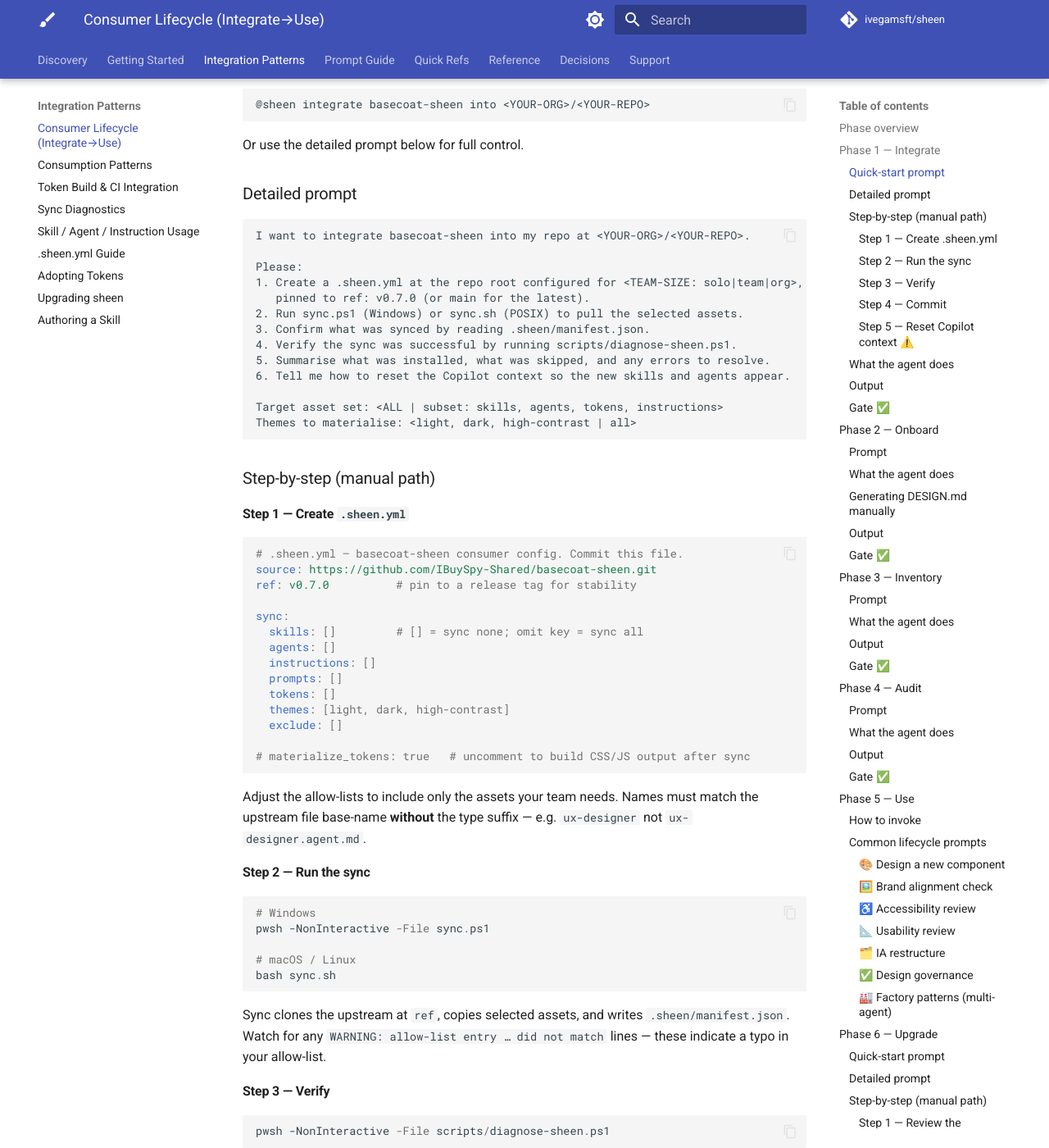
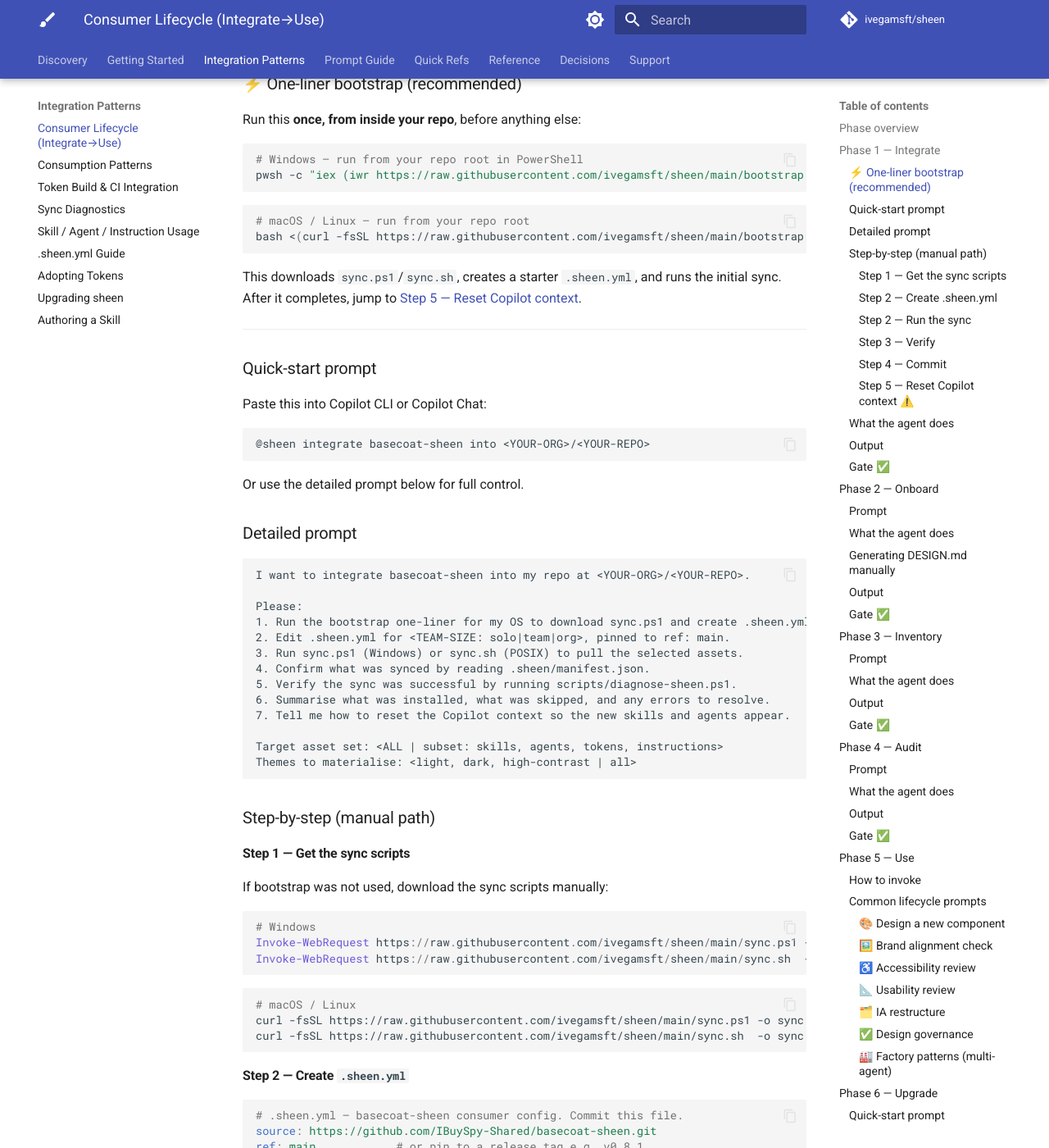
Before and after one commit to ivegamsft/sheen, an MkDocs documentation site: the page built from docs/guides/consumer-lifecycle.md, in a window 1280 px wide and 1400 px high, scrolled down 978 px. Shown: the whole window at 82% size. Built offline with MkDocs 1.6.1 and Material for MkDocs 9.7.7, drawn with Linux system fonts in a browser that asks for light colours; comment, search, counter and statistics services are not loaded.

Commit message:
fix: bootstrap paradox — consumers can now get sync.ps1 without prior setup (#100)
Root cause: README said to run `.\sync.ps1` but never explained how to get
sync.ps1 in the first place. Consumer repos like COECheck that tried
`/sheen-onboard` before running sync got ENOENT because the skill only
exists after sync completes.

- Add bootstrap.ps1 + bootstrap.sh: single one-liner consumers run from
  inside their repo; downloads sync scripts, creates starter .sheen.yml,
  runs initial sync
- Update README with "Getting started in 60 seconds" section and callout
  warning about the /sheen-onboard paradox
- Update consumer-lifecycle.md Phase 1 to lead with bootstrap one-liner;
  manual download path for advanced users
- Update sheen-integrate.prompt.md: new Phase 0 (Bootstrap) before Discover
- Update skills/sheen-onboard/SKILL.md: added Phase 0 to lifecycle table
  and error recovery block for file-not-found case
- Bump to v0.8.2

Co-authored-by: Copilot <copilot@users.noreply.github.com>
Co-authored-by: Copilot <223556219+Copilot@users.noreply.github.com>
Copilot-Session: db7a79c5-a367-49f7-a304-543cd156b7d8

````diff
--- a/docs/guides/consumer-lifecycle.md
+++ b/docs/guides/consumer-lifecycle.md
@@ -27,6 +27,29 @@ existing project.
 
 **Goal:** Pull sheen assets into your consumer repo for the first time.
 
+> ⚠️ **Bootstrap first.** Skills like `/sheen-onboard` live in `.github/skills/`
+> and do not exist until you run the sync below. Do **not** try to invoke
+> `/sheen-onboard` before completing this phase.
+
+### ⚡ One-liner bootstrap (recommended)
+
+Run this **once, from inside your repo**, before anything else:
+
+```powershell
+# Windows — run from your repo root in PowerShell
+pwsh -c "iex (iwr https://raw.githubusercontent.com/ivegamsft/sheen/main/bootstrap.ps1).Content"
+```
+
+```bash
+# macOS / Linux — run from your repo root
+bash <(curl -fsSL https://raw.githubusercontent.com/ivegamsft/sheen/main/bootstrap.sh)
+```
+
+This downloads `sync.ps1`/`sync.sh`, creates a starter `.sheen.yml`, and runs the
+initial sync. After it completes, jump to [Step 5 — Reset Copilot context](#step-5--reset-copilot-context).
+
+---
+
 ### Quick-start prompt
 
 Paste this into Copilot CLI or Copilot Chat:
@@ -43,13 +66,13 @@ Or use the detailed prompt below for full control.
 I want to integrate basecoat-sheen into my repo at <YOUR-ORG>/<YOUR-REPO>.
 
 Please:
-1. Create a .sheen.yml at the repo root configured for <TEAM-SIZE: solo|team|org>,
-   pinned to ref: v0.7.0 (or main for the latest).
-2. Run sync.ps1 (Windows) or sync.sh (POSIX) to pull the selected assets.
-3. Confirm what was synced by reading .sheen/manifest.json.
-4. Verify the sync was successful by running scripts/diagnose-sheen.ps1.
-5. Summarise what was installed, what was skipped, and any errors to resolve.
-6. Tell me how to reset the Copilot context so the new skills and agents appear.
+1. Run the bootstrap one-liner for my OS to download sync.ps1 and create .sheen.yml.
+2. Edit .sheen.yml for <TEAM-SIZE: solo|team|org>, pinned to ref: main.
+3. Run sync.ps1 (Windows) or sync.sh (POSIX) to pull the selected assets.
+4. Confirm what was synced by reading .sheen/manifest.json.
+5. Verify the sync was successful by running scripts/diagnose-sheen.ps1.
+6. Summarise what was installed, what was skipped, and any errors to resolve.
+7. Tell me how to reset the Copilot context so the new skills and agents appear.
 
 Target asset set: <ALL | subset: skills, agents, tokens, instructions>
 Themes to materialise: <light, dark, high-contrast | all>
@@ -57,12 +80,28 @@ Themes to materialise: <light, dark, high-contrast | all>
 
 ### Step-by-step (manual path)
 
-#### Step 1 — Create `.sheen.yml`
+#### Step 1 — Get the sync scripts
+
+If bootstrap was not used, download the sync scripts manually:
+
+```powershell
+# Windows
+Invoke-WebRequest https://raw.githubusercontent.com/ivegamsft/sheen/main/sync.ps1 -OutFile sync.ps1
+Invoke-WebRequest https://raw.githubusercontent.com/ivegamsft/sheen/main/sync.sh  -OutFile sync.sh
+```
+
+```bash
+# macOS / Linux
+curl -fsSL https://raw.githubusercontent.com/ivegamsft/sheen/main/sync.ps1 -o sync.ps1
+curl -fsSL https://raw.githubusercontent.com/ivegamsft/sheen/main/sync.sh  -o sync.sh
+```
+
+#### Step 2 — Create `.sheen.yml`
 
 ```yaml
 # .sheen.yml — basecoat-sheen consumer config. Commit this file.
 source: https://github.com/IBuySpy-Shared/basecoat-sheen.git
-ref: v0.7.0          # pin to a release tag for stability
+ref: main            # or pin to a release tag e.g. v0.8.1
 
 sync:
   skills: []         # [] = sync none; omit key = sync all
--- a/sheen-metadata.json
+++ b/sheen-metadata.json
@@ -2,7 +2,7 @@
   "$comment": "GENERATED FILE — do not hand-edit. Produced by scripts/build-metadata.ps1 from repo-root assets (vendor/ excluded).",
   "schema": "sheen-metadata/v1",
   "name": "basecoat-sheen",
-  "version": "0.8.1",
+  "version": "0.8.2",
   "source": {
     "excluded": [
       "vendor/"
@@ -578,7 +578,7 @@
         "pillar": null,
         "maturity": "stable",
         "description": "Use when onboarding a new consumer repository to the basecoat-sheen design governance framework. USE FOR: run the full 5-phase sheen consumer lifecycle (integrate, onboard, inventory, audit, use), bootstrap a .sheen.yml config, run sync against basecoat-sheen, generate an onboarding health report. DO NOT USE FOR: implementing product features, writing application business logic, deploying infrastructure.",
-        "hash": "b2bd45be8827089fb6c306407a233960074463b0c837c571504da46dd76ffed6"
+        "hash": "404ca76e306ad7b4f471beeddea33c17cef12972be244fcb48b4eb26742c1e39"
       },
       {
         "name": "style-guide-authoring",
--- a/sheen.vocab.yaml
+++ b/sheen.vocab.yaml
@@ -2,7 +2,7 @@
 # Intent vocabulary for the sheen router (skills/sheen/). Edit intents in
 # scripts/build-metadata.ps1 and re-run to update this file.
 schema: sheen-vocab/v2
-version: "0.8.1"
+version: "0.8.2"
 intents:
   - intent: "wireframe-a-flow"
     keywords: ["wireframe", "lo-fi", "sketch", "flow-diagram"]
--- a/version.json
+++ b/version.json
@@ -1,6 +1,6 @@
 {
   "name": "basecoat-sheen",
-  "version": "0.8.1",
+  "version": "0.8.2",
   "releaseDate": "2026-08-18",
-  "notes": "v0.8.1: DESIGN.md export — generate an AI-readable design context file (Google Stitch format) from DTCG tokens; scripts/build-design-md.ps1 + .sh; generate_design_md sync option; design-md-export vocab intent; consumer-lifecycle Phase 2 DESIGN.md step."
+  "notes": "v0.8.2: Bootstrap scripts (bootstrap.ps1 + .sh) fix the onboarding paradox — consumers can now get sync.ps1 and sheen-onboard with a single curl/iwr one-liner before anything is installed. Updated README, consumer-lifecycle Phase 1, sheen-integrate prompt, and sheen-onboard SKILL.md."
 }
````
Also changed, not shown: CHANGELOG.md (+27 -0 lines), README.md (+35 -4 lines), skills/sheen-onboard/SKILL.md (+84 -1 lines), 3 other files.
